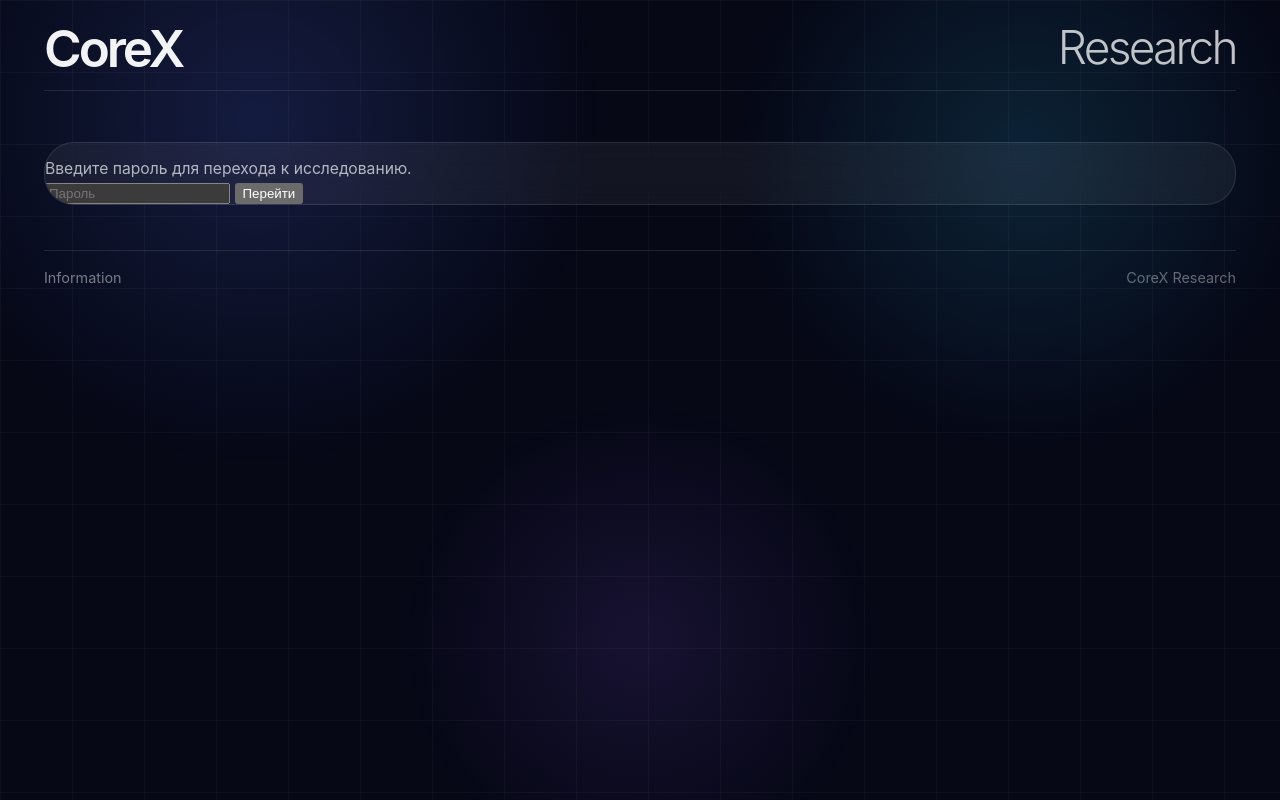
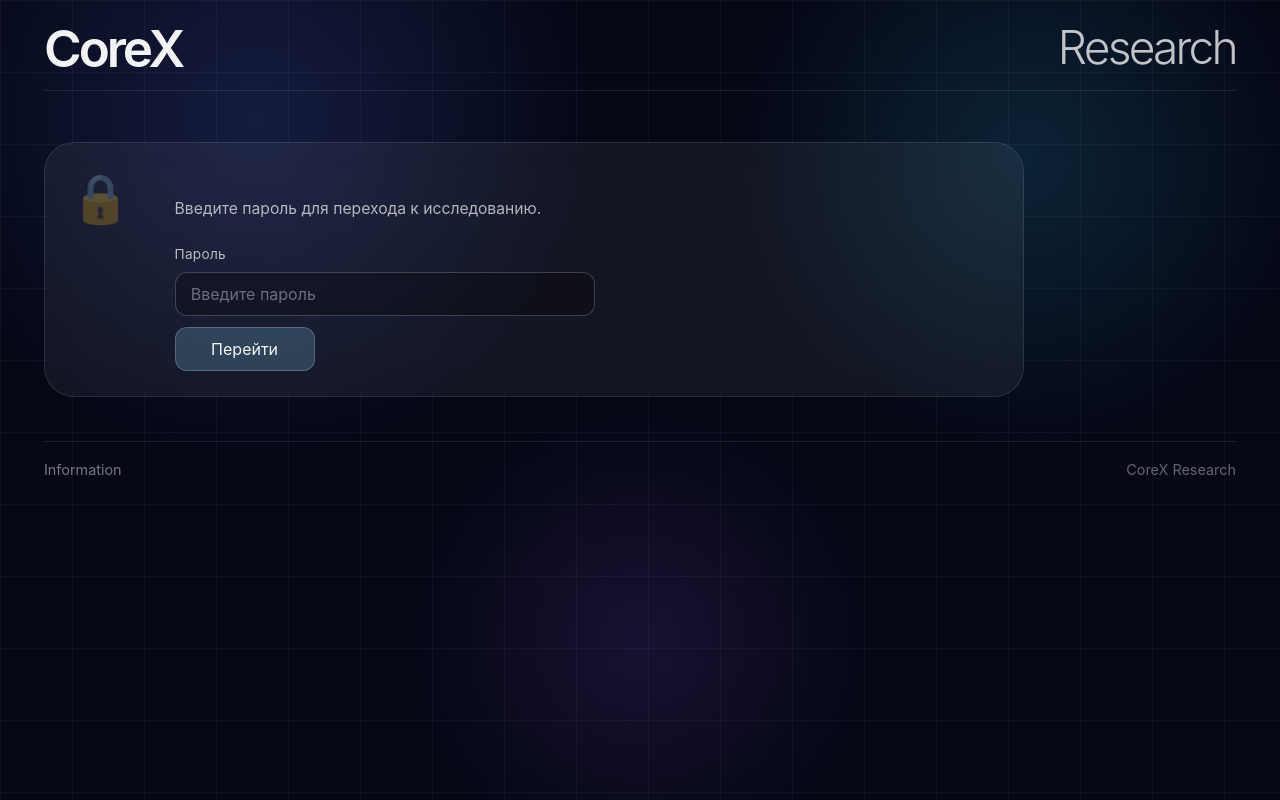
Before and after one commit to eboltachev/research-page, a FastAPI app: template app/templates/password_gate.html in a window 1280 px wide. Run offline with FastAPI, Linux system fonts and the light colour scheme; the template is opened without the code that fills it, so the values that code supplies are empty.

Commit message:
Fix password gate layout and form styling

```diff
--- a/app/static/styles.css
+++ b/app/static/styles.css
@@ -234,6 +234,76 @@
   color: #fff;
 }
 
+.auth-card {
+  max-width: min(980px, 100%);
+}
+
+.auth-content {
+  gap: 1rem;
+}
+
+.auth-content p {
+  max-width: 55ch;
+}
+
+.auth-error {
+  color: #ff9ea2 !important;
+}
+
+.auth-form {
+  margin-top: 0.45rem;
+  display: grid;
+  gap: 0.65rem;
+  max-width: 420px;
+}
+
+.auth-label {
+  font-size: 0.85rem;
+  letter-spacing: 0.02em;
+  color: rgba(255, 255, 255, 0.7);
+}
+
+.auth-form input,
+.auth-form button {
+  height: 44px;
+  border-radius: 12px;
+  border: 1px solid rgba(255, 255, 255, 0.2);
+  font: inherit;
+}
+
+.auth-form input {
+  width: 100%;
+  padding: 0 0.95rem;
+  color: var(--text);
+  background: rgba(0, 0, 0, 0.28);
+}
+
+.auth-form input::placeholder {
+  color: rgba(255, 255, 255, 0.38);
+}
+
+.auth-form input:focus-visible,
+.auth-form button:focus-visible {
+  outline: 2px solid rgba(139, 231, 255, 0.9);
+  outline-offset: 2px;
+}
+
+.auth-form button {
+  width: fit-content;
+  min-width: 140px;
+  padding: 0 1.05rem;
+  color: rgba(255, 255, 255, 0.95);
+  background: rgba(139, 231, 255, 0.2);
+  cursor: pointer;
+  transition: transform 0.2s ease, background-color 0.2s ease, border-color 0.2s ease;
+}
+
+.auth-form button:hover {
+  transform: translateY(-1px);
+  border-color: rgba(139, 231, 255, 0.6);
+  background: rgba(139, 231, 255, 0.3);
+}
+
 .markdown-body {
   min-height: 0;
 }
--- a/app/templates/password_gate.html
+++ b/app/templates/password_gate.html
@@ -2,15 +2,24 @@
 {% block title %}Access research{% endblock %}
 
 {% block content %}
-<article class="card">
+<article class="card auth-card">
+  <div class="card-edge"></div>
+  <div class="card-layout">
+    <div class="card-number">🔒</div>
+    <div class="card-content auth-content">
       <h2>{{ research_name }}</h2>
       <p>Введите пароль для перехода к исследованию.</p>
+
       {% if error %}
-  <p style="color:#ff9ea2;">{{ error }}</p>
+      <p class="auth-error">{{ error }}</p>
       {% endif %}
-  <form method="post" action="/go/{{ research_path }}">
-    <input type="password" name="password" placeholder="Пароль" required />
+
+      <form class="auth-form" method="post" action="/go/{{ research_path }}">
+        <label for="password" class="auth-label">Пароль</label>
+        <input id="password" type="password" name="password" placeholder="Введите пароль" autocomplete="current-password" required />
         <button type="submit">Перейти</button>
       </form>
+    </div>
+  </div>
 </article>
 {% endblock %}
```
Lines whose indentation alone changed are shown as unchanged.
